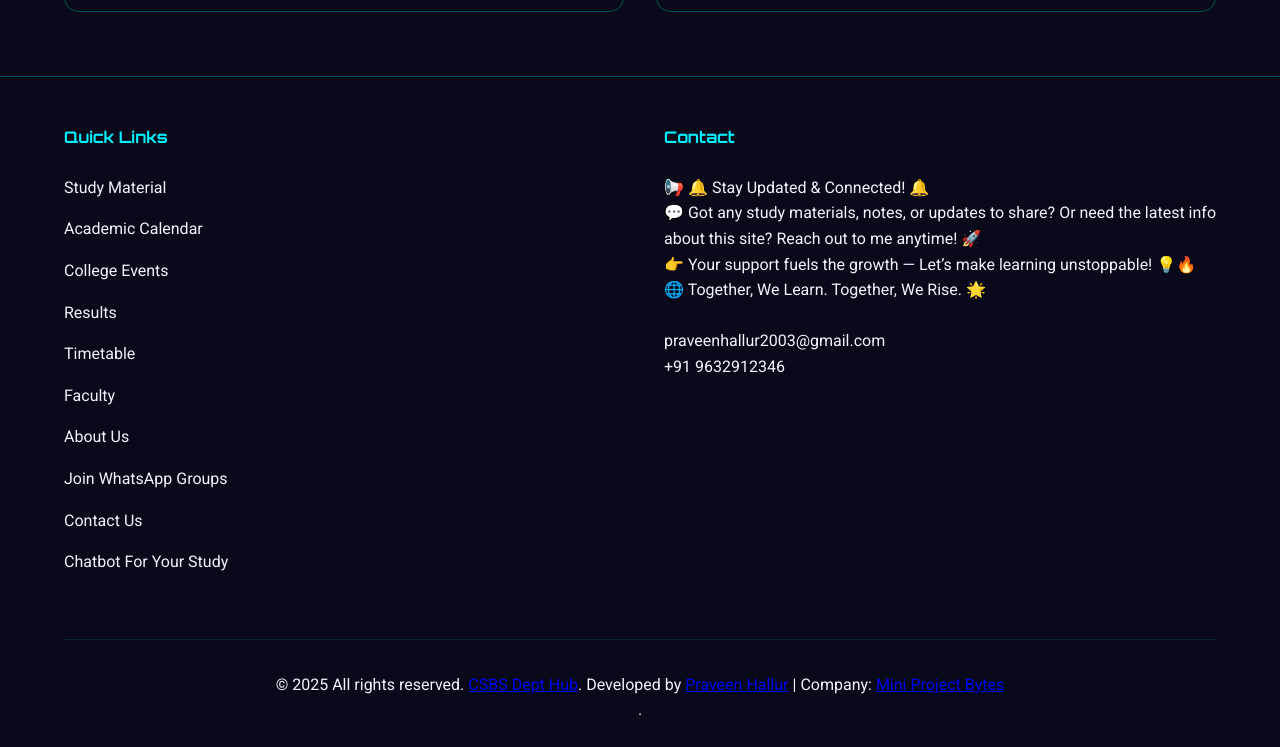
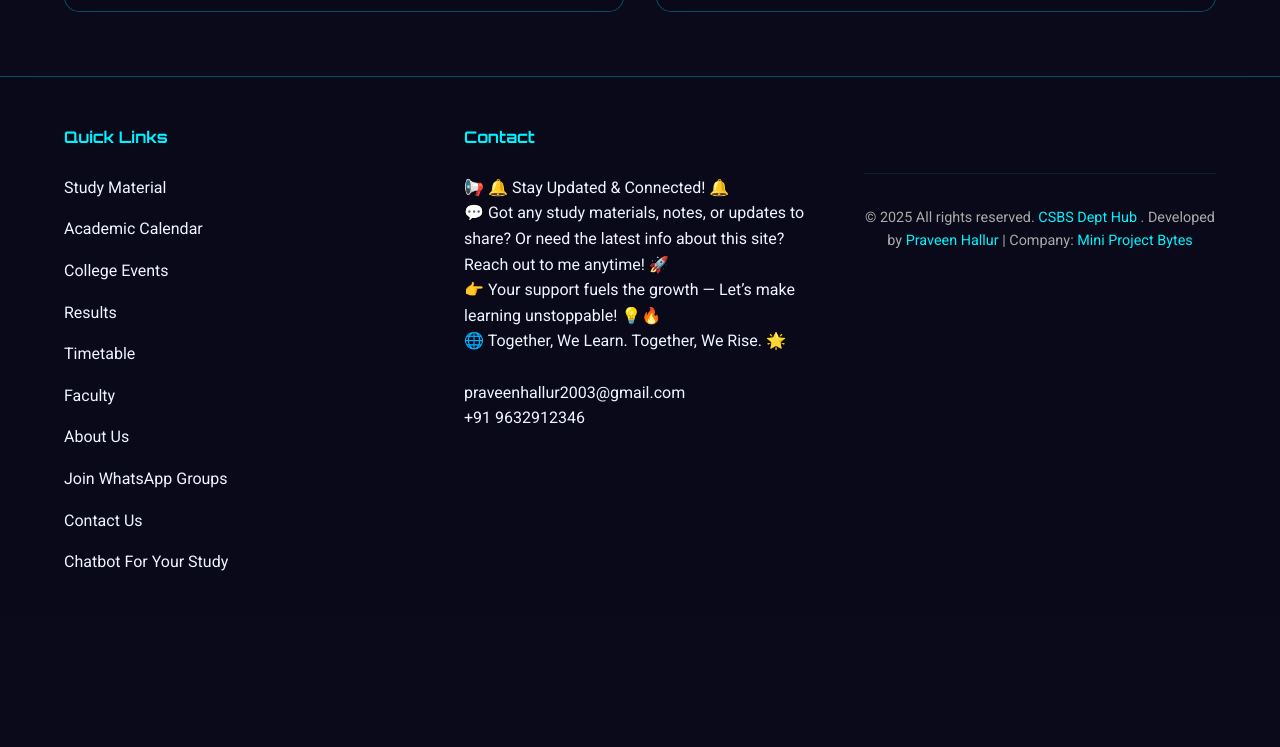
Before and after one commit to PraveenHallur123/csbsdepthub, a plain HTML site: page index.html in a window 1280 px wide. Shown: the part 1886-2633 px from the top of the page. After the commit the page ends 2501 px from the top, so only its background shows below. Drawn offline with Linux system fonts and the light colour scheme.

Commit message:
Update index.html

```diff
--- a/index.html
+++ b/index.html
@@ -100,7 +100,7 @@
                 <div class="update">
                     <p class="date">05-05-2025</p>
                     <p class="title">Test - 1</p>
-                    <a href="https://drive.google.com/file/d/1kCv0tf10mhw8XFW5uB9iFgczCHRyVl0Z/view?usp=sharing">Time table</a>
+                    <a href="">Time Table</a>
                 </div>
                 <div class="update">
                     <p class="date">26-05-2025</p>
@@ -153,11 +153,21 @@
                 <p>praveenhallur2003@gmail.com</p>
                 <p>+91 9632912346</p>
             </div>
-        </div>
-        <div class="footer-bottom">
-            <p><p>&copy; 2025 All rights reserved. <a href="index.html">CSBS Dept Hub</a>. Developed by <a href="https://praveen-hallur.netlify.app/">Praveen Hallur</a> | Company: <a href="https://miniprojectbytes.blogspot.com/">Mini Project Bytes</a></p>.</p>
-        </div>
-    </footer>
+            <div class="footer-bottom" style="text-align:center; margin-top:3rem; padding-top:2rem; font-size:0.9rem; color:#aaa; border-top:1px solid rgba(0, 243, 255, 0.1);">
+                <p style="margin: 0;">
+                  &copy; 2025 All rights reserved.
+                  <a href="index.html" style="color:#00f3ff; text-decoration:none; position:relative;">
+                    CSBS Dept Hub
+                  </a>. Developed by
+                  <a href="https://praveen-hallur.netlify.app/" style="color:#00f3ff; text-decoration:none; position:relative;">
+                    Praveen Hallur
+                  </a> | Company:
+                  <a href="https://miniprojectbytes.blogspot.com/" style="color:#00f3ff; text-decoration:none; position:relative;">
+                    Mini Project Bytes
+                  </a>
+                </p>
+              </div>
+
 
     <script src="script.js"></script>
 </body>
```
